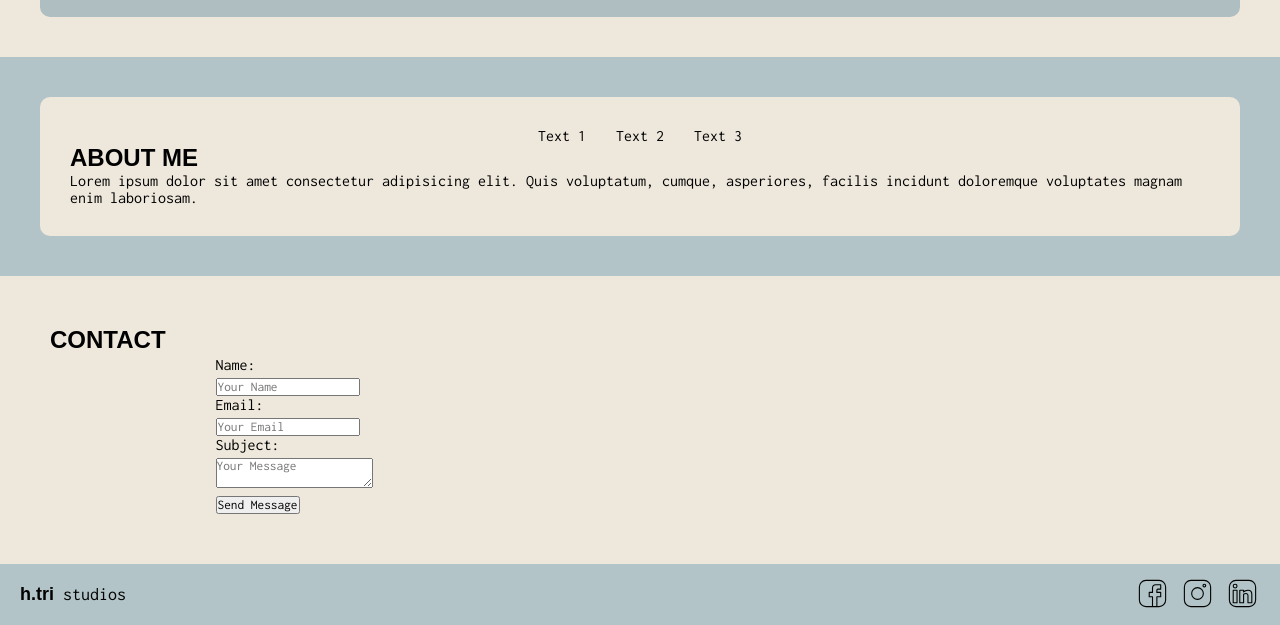
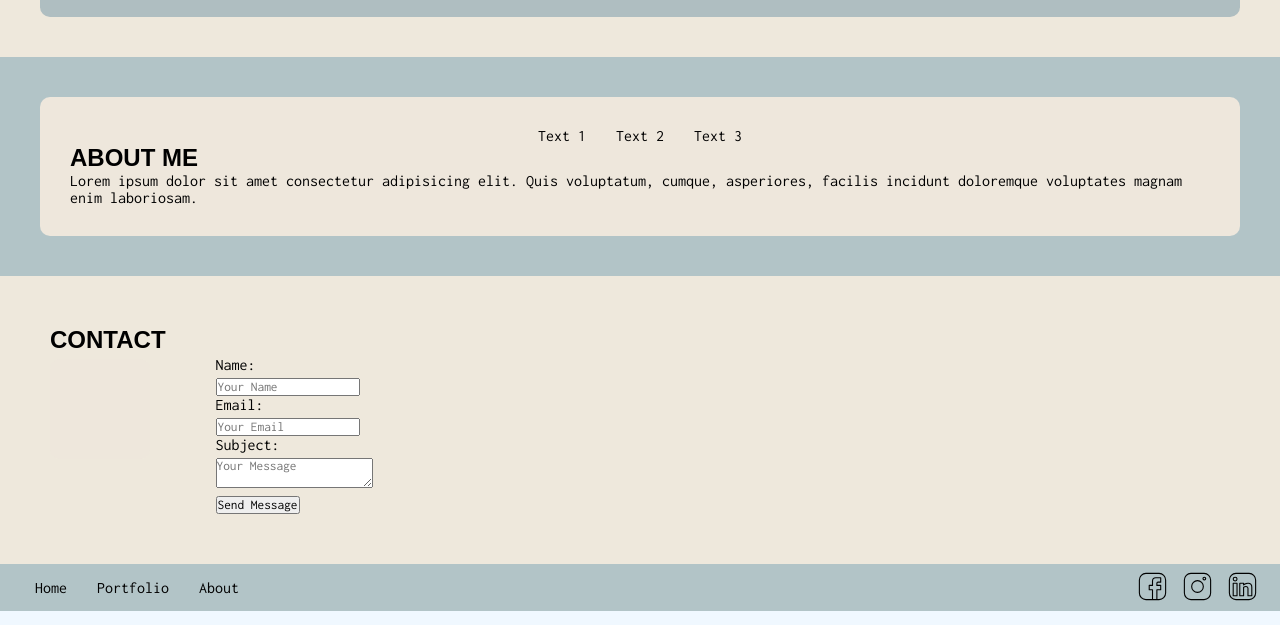
Before and after one commit to HoangTree/HoangTree.github.io, a plain HTML site: page newindex.html in a window 1280 px wide. Shown: the part 501-1126 px from the top of the page. Drawn offline with Linux system fonts and the light colour scheme; a web font is replaced by a local one.

Commit message:
Footer Changes

```diff
--- a/newindex.html
+++ b/newindex.html
@@ -136,7 +136,11 @@
     </main>
 
     <footer>
-      <div class="logo"><b>h.tri</b> studios</div>
+      <div class="nav-stuff">
+        <a href = "#">Home</a>
+        <a href = "#">Portfolio</a>
+        <a href = "#">About</a>
+      </div>
       <div class="nav-links">
         <a href="#"><img src="assets/fb.svg" alt="Facebook" /></a>
         <a href="#"><img src="assets/ig.svg" alt="Instagram" /></a>
--- a/styles.css
+++ b/styles.css
@@ -161,6 +161,22 @@ h3 {
 
 }
 
+/* FOOTER SECTION */
+
+.nav-stuff {
+  text-decoration: none;
+  color: #020202;
+  margin-left: 20px;
+  display: flex;
+  align-items: center;
+}
+
+.nav-stuff a {
+  text-decoration: none;
+  color: #020202;
+  padding: 15px;
+}
+
 footer {
   background-color: #b2c4c7;
   display: flex;
```
